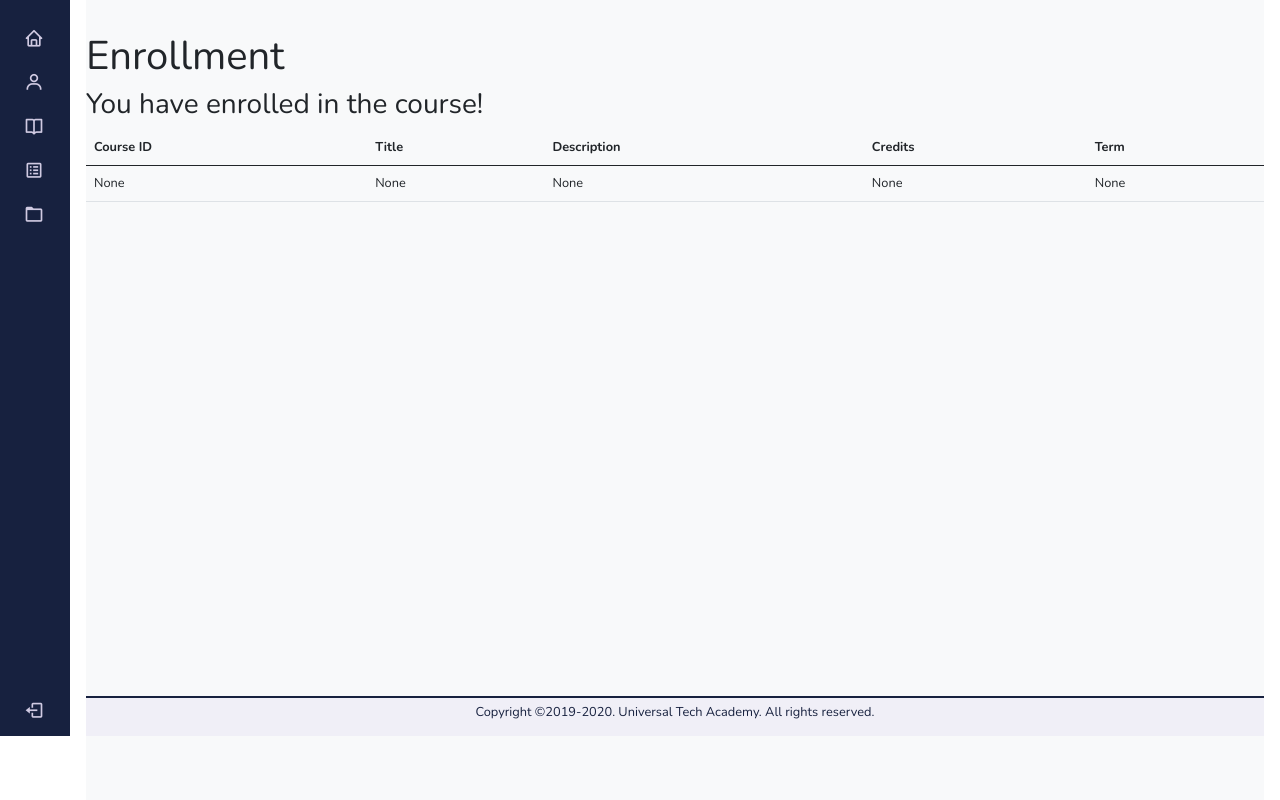
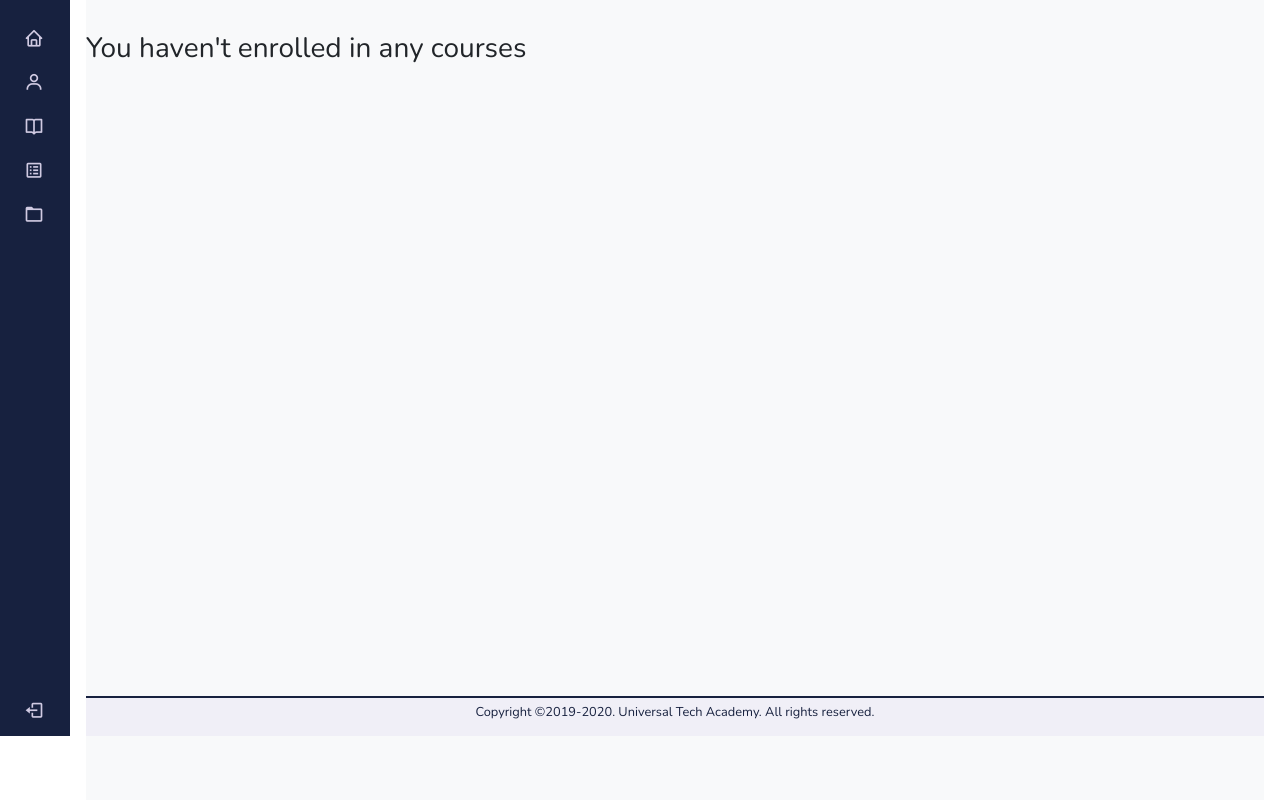
Before and after one commit to wayneyeye/fullstack-flask, a Flask app: page /enrollment in a window 1280 px wide. Shown: the part 64-864 px from the top of the page. Run offline with Flask 2, Linux system fonts and the light colour scheme; the visitor is signed in with stand-in values (Sample User, id 1).

Commit message:
add placeholder pages for enrollment

```diff
--- a/application/routes.py
+++ b/application/routes.py
@@ -127,13 +127,19 @@ def enrollment():
     description=request.form.get("description")
     credits=request.form.get("credits")
     term=request.form.get("term")
-    return render_template("enrollment.html",enrollment=True,data={
-        "courseID":courseID,
-        "title":title,
-        "description":description,
-        "credits":credits,
-        "term":term
-        })
+    if courseID: # if is a enrollment submit
+        # put data to dynamodb
+        return render_template("enrollment.html",title="You have successfully enrolled in the course!",enrollment=True,data=[{
+            "courseID":courseID,
+            "title":title,
+            "description":description,
+            "credits":credits,
+            "term":term
+            }])
+    else: # if is to query the enrolled courses
+        enrollmentdata=[]
+        title = "Here is a list of your enrolled courses" if enrollmentdata else "You haven't enrolled in any courses"
+        return render_template("enrollment.html",title=title,data=enrollmentdata,enrollment=True)
 
 @app.route("/api")
 @app.route("/api/<idx>")
--- a/application/templates/enrollment.html
+++ b/application/templates/enrollment.html
@@ -1,12 +1,11 @@
 {% extends "layout.html" %}
 
 {% block content %}
-<h1>Enrollment</h1>
-
 <!--  Display the Term and Year here --->
-<h3>You have enrolled in the course!</h3>
+<h3>{{title}}</h3>
 
 <div>
+    {% if data %}
     <table class="table table-hover">
         <thead>
             <tr>
@@ -18,15 +17,20 @@
             </tr>
         </thead>
         <tbody>
+            {% for d in data %}
             <tr>
-                <td scope='row'>{{ data["courseID"] }}</td>
-                <td>{{ data["title"] }}</td>
-                <td>{{ data["description"] }}</td>
-                <td>{{ data["credits"] }}</td>
-                <td>{{ data["term"] }}</td>
+                <td scope='row'>{{ d["courseID"] }}</td>
+                <td>{{ d["title"] }}</td>
+                <td>{{ d["description"] }}</td>
+                <td>{{ d["credits"] }}</td>
+                <td>{{ d["term"] }}</td>
+            {% endfor %}
             </tr>
         </tbody>
     </table>
+    {% else %}
+
+    {% endif %}
 </div>
 
 {% endblock %}
```
